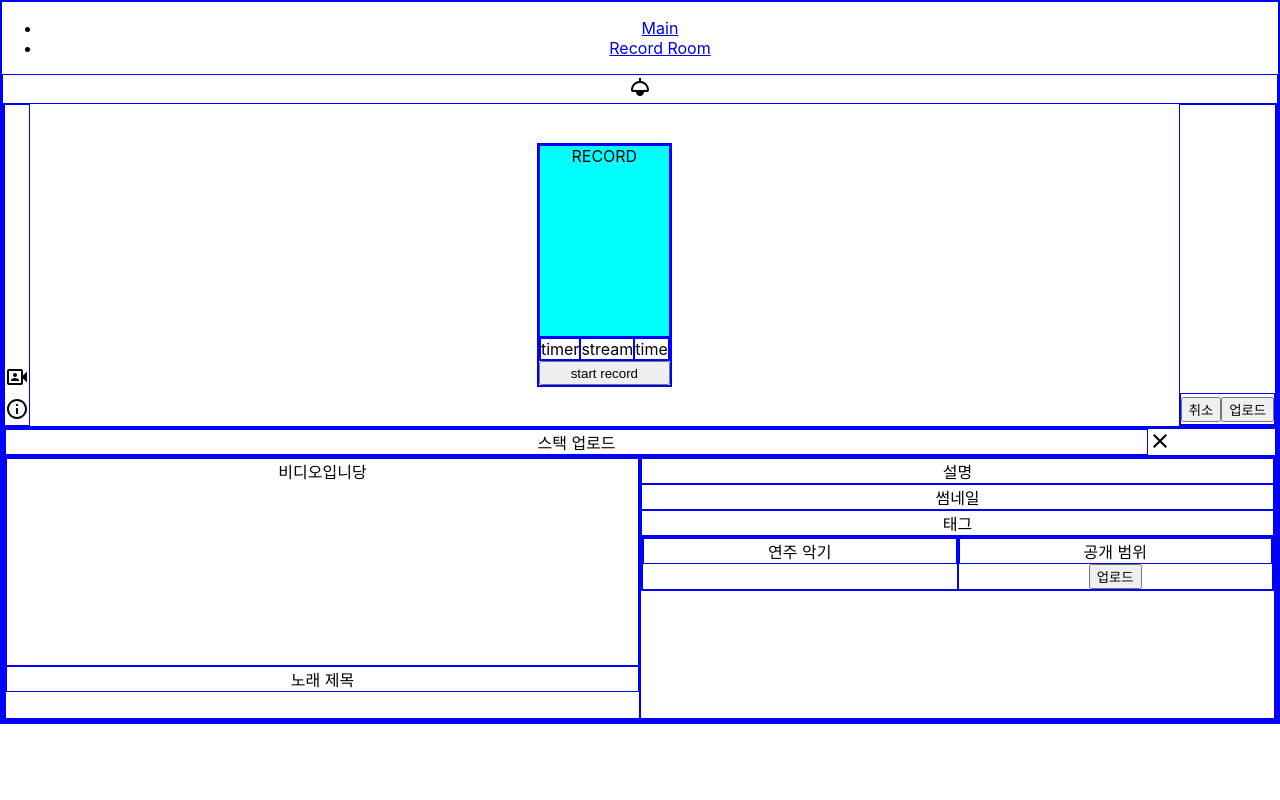
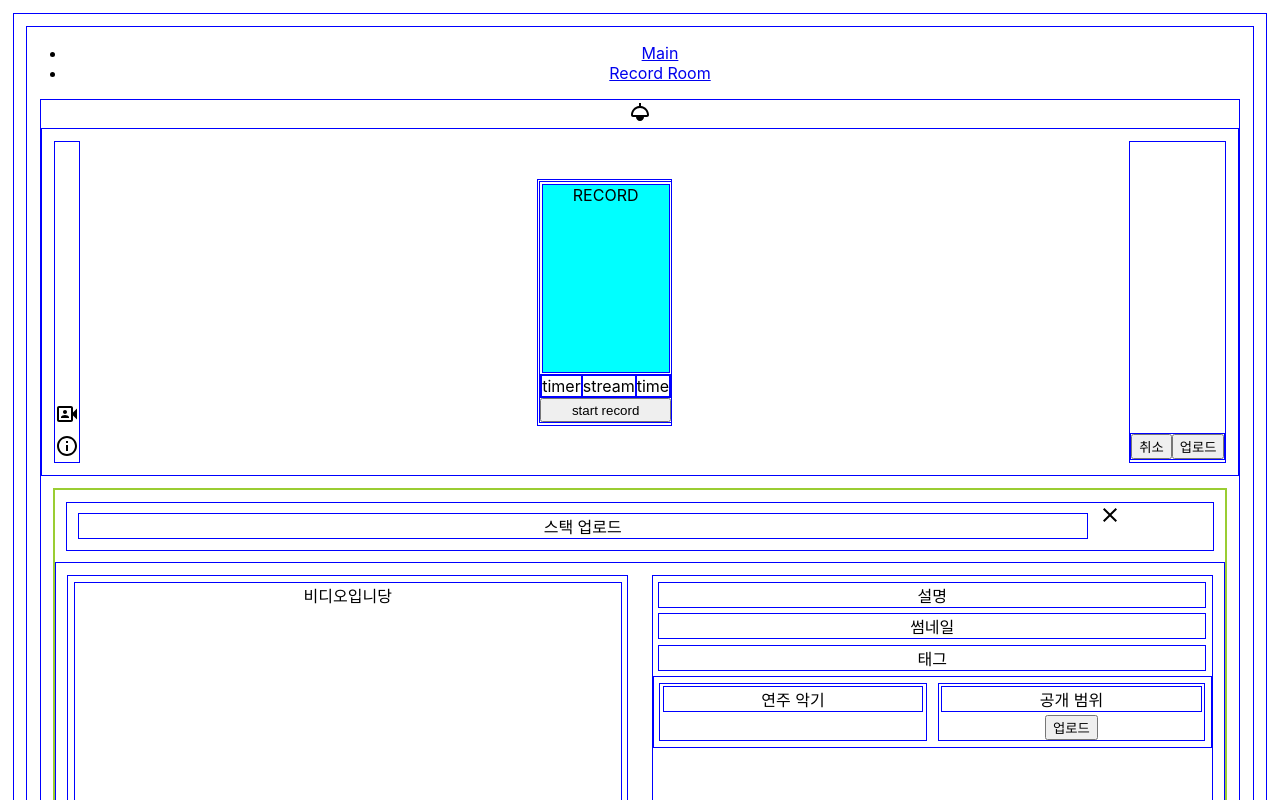
Before and after one commit to yeojinj/stackers, a React (Create React App) app in the folder frontend/: page /RecordRoom in a window 1280 px wide. Shown: the top 800 px of the page. Built offline with nearby package versions, Linux system fonts and the light colour scheme.

Commit message:
Design: 스택 업로드 모달, 레코드 룸 레이아웃

```diff
--- a/frontend/src/pages/record_room/Record.css
+++ b/frontend/src/pages/record_room/Record.css
@@ -9,13 +9,16 @@
   display: flex;
   padding: auto;
   margin: auto;
+  flex-wrap: wrap;
 }
 div {
   border: 1px solid blue;
+  margin: 1%;
   text-align: center;
 }
 .container {
   display: flex;
+  margin: auto;
 }
 .left {
   width: 50%;
@@ -28,3 +31,6 @@ div {
   grid-template-columns: 9fr 1fr;
   text-align: center;
 }
+.modalBox {
+  border: 2px solid yellowgreen;
+}
--- a/frontend/src/pages/record_room/Record.js
+++ b/frontend/src/pages/record_room/Record.js
@@ -4,10 +4,10 @@ function Record(props) {
   return (
     <div className="stack">
       <div className="record">RECORD</div>
-      <div className="box">
-        <div className="item">timer</div>
-        <div className="item">stream</div>
-        <div className="item">time</div>
+      <div className="container">
+        <div className="box">timer</div>
+        <div className="box">stream</div>
+        <div className="box">time</div>
       </div>
       <button>start record</button>
     </div>
--- a/frontend/src/pages/record_room/RecordRoom.js
+++ b/frontend/src/pages/record_room/RecordRoom.js
@@ -21,7 +21,7 @@ function RecordRoom() {
         <div className="stack">
           <p></p>
           <p></p>
-          <div className="container">
+          <div className="box">
             <button className="box">취소</button>
             <button className="box">업로드</button>
           </div>
--- a/frontend/src/pages/record_room/StackUploadModal.js
+++ b/frontend/src/pages/record_room/StackUploadModal.js
@@ -5,7 +5,7 @@ import CloseIcon from '@mui/icons-material/Close';
 
 function StackUploadModal() {
   return (
-    <div>
+    <div className="modalBox">
       <div className="modalHeader">
         <div>스택 업로드</div>
         <CloseIcon />
--- a/frontend/src/pages/record_room/UploadForm.js
+++ b/frontend/src/pages/record_room/UploadForm.js
@@ -13,7 +13,7 @@ function UploadForm() {
         <div className="infoForm">설명</div>
         <div className="thumbnailForm">썸네일</div>
         <div className="tagForm">태그</div>
-        <div className="box">
+        <div className="container">
           <div className="left">
             <div className="instForm">연주 악기</div>
           </div>
```
